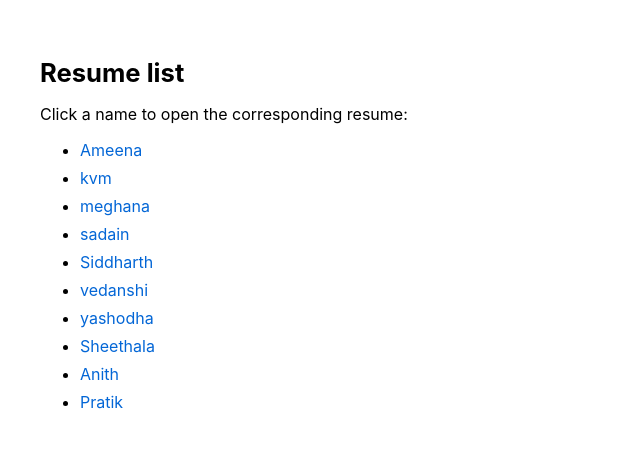
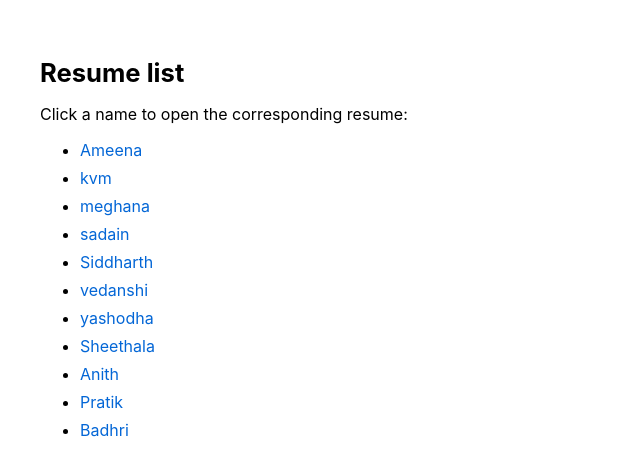
Before and after one commit to vipinoceans/ISBRDSBA2426, a plain HTML site: page index.html in a window 1280 px wide. Shown: the full height of the page, 0-640 px from the left. Drawn offline with Linux system fonts and the light colour scheme.

Commit message:
Update index.html

```diff
--- a/index.html
+++ b/index.html
@@ -28,6 +28,7 @@
        <li><a href="Sheethala.HTML">Sheethala</a></li>
       <li><a href="anith.HTML">Anith</a></li>
       <li><a href="pratik.html">Pratik</a></li>
+      <li><a href="badhri.html">Badhri</a></li>
     </ul>
 
   </body>
```
